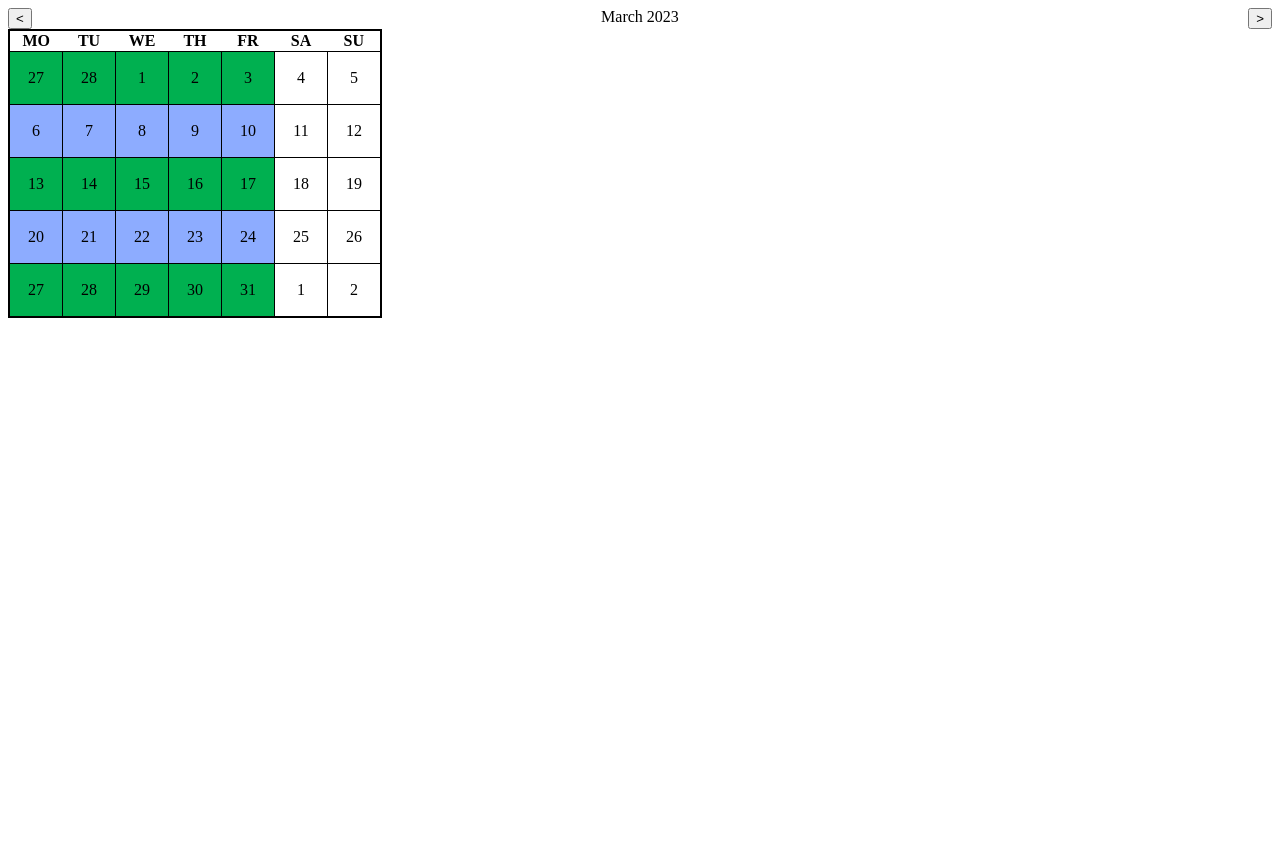
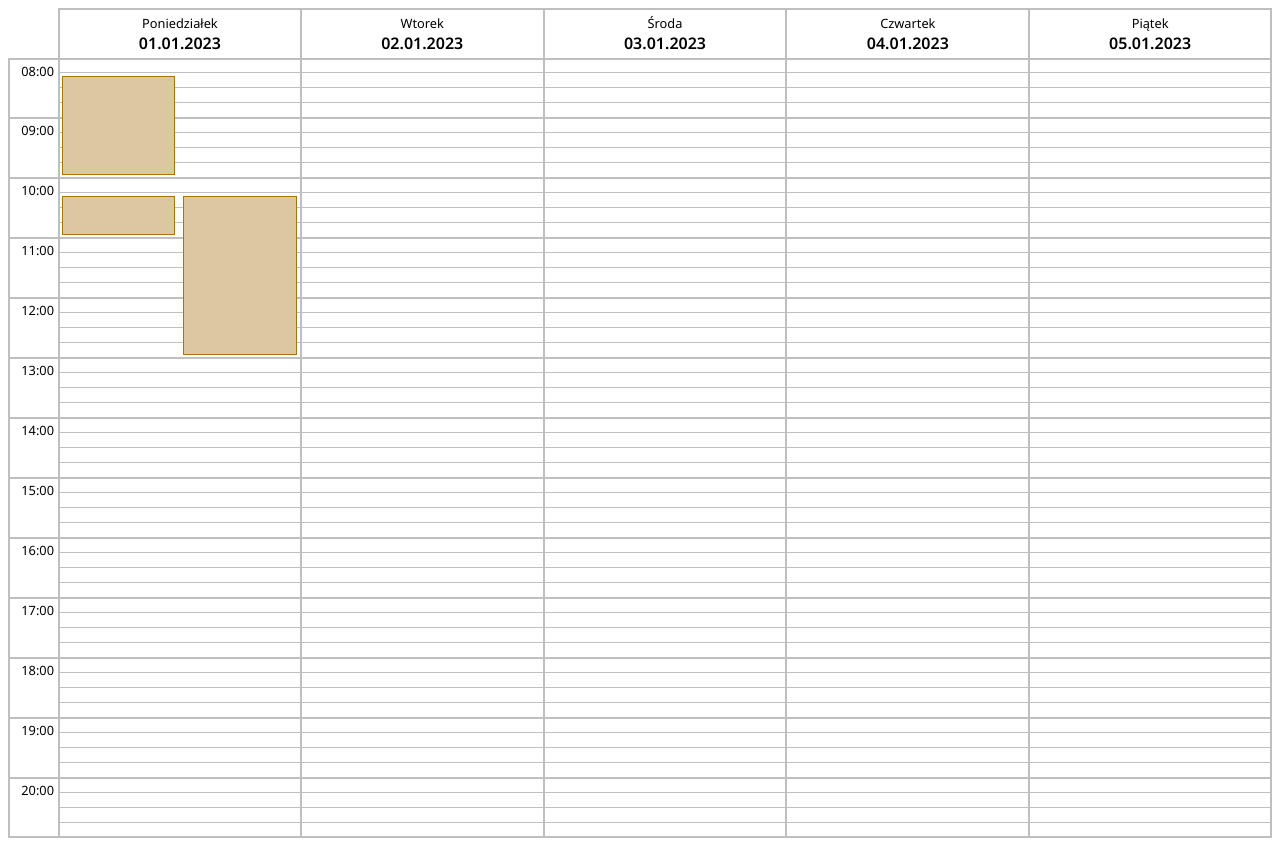
Before and after one commit to deyanix/student-schedule, a React (Vite) app: page / in a window 1280 px wide. Before the commit the page ends 800 px from the top, so only its background shows below. Built offline with nearby package versions, Linux system fonts and the light colour scheme.

Commit message:
Added Schedule component

```diff
--- a/index.html
+++ b/index.html
@@ -6,6 +6,14 @@
           content="width=device-width, user-scalable=no, initial-scale=1.0, maximum-scale=1.0, minimum-scale=1.0"/>
     <meta http-equiv="X-UA-Compatible" content="ie=edge"/>
     <title>Student schedule</title>
+    <link rel="preconnect" href="https://fonts.googleapis.com">
+    <link rel="preconnect" href="https://fonts.gstatic.com" crossorigin>
+    <link href="https://fonts.googleapis.com/css2?family=Noto+Sans:ital,wght@0,100;0,200;0,300;0,400;0,500;0,600;0,700;0,800;0,900;1,100;1,200;1,300;1,400;1,500;1,600;1,700;1,800;1,900&display=swap" rel="stylesheet">
+    <style>
+        body {
+            font-family: 'Noto Sans', sans-serif;
+        }
+    </style>
 </head>
 <body>
     <div id="app"></div>
--- a/package.json
+++ b/package.json
@@ -6,12 +6,14 @@
     "date-fns": "^2.29.3",
     "lodash": "^4.17.21",
     "react": "^18.2.0",
-    "react-dom": "^18.2.0"
+    "react-dom": "^18.2.0",
+    "styled-components": "^5.3.8"
   },
   "devDependencies": {
     "@types/lodash": "^4.14.191",
     "@types/react": "^18.0.28",
     "@types/react-dom": "^18.0.11",
+    "@types/styled-components": "^5.1.26",
     "@vitejs/plugin-react": "^3.1.0",
     "typescript": "^4.9.5",
     "vite": "^4.1.4"
--- a/src/App.tsx
+++ b/src/App.tsx
@@ -1,6 +1,6 @@
 import * as React from "react";
-import { Calendar } from "./components/Calendar/Calendar";
+import { Schedule } from "./components/Schedule/Schedule";
 
 export const App: React.FC = () => {
-  return <Calendar />;
+  return <Schedule />;
 };
--- /dev/null
+++ b/src/components/Schedule/Schedule.tsx
@@ -0,0 +1,165 @@
+import React from "react";
+import _ from "lodash";
+import styled from "styled-components";
+
+const ScheduleGridCell = styled.div`
+  border-width: 0 1px 1px 1px;
+  border-style: solid;
+  border-color: rgba(0, 0, 0, 0.25);
+
+  &:nth-child(4n + 1) {
+    border-top-width: 1px;
+  }
+
+  &:first-child {
+    border-top-width: 2px;
+  }
+
+  &:last-child {
+    border-bottom-width: 2px;
+  }
+`;
+
+const ScheduleGridColumn = styled.div`
+  display: contents;
+
+  &:first-child ${ScheduleGridCell} {
+    border-left-width: 2px;
+  }
+
+  &:last-child ${ScheduleGridCell} {
+    border-right-width: 2px;
+  }
+`;
+
+const ScheduleGrid = styled.div`
+  display: contents;
+`;
+
+const ScheduleVerticalHeader = styled.div`
+  display: contents;
+`;
+
+const ScheduleVerticalHeaderCell = styled.div`
+  border-width: 1px 0 1px 2px;
+  border-style: solid;
+  border-color: rgba(0, 0, 0, 0.25);
+  display: flex;
+  justify-content: flex-end;
+  align-items: start;
+  padding: 2px 4px 0 0;
+  font-size: 0.8rem;
+
+  &:first-child {
+    border-top-width: 2px;
+  }
+
+  &:last-child {
+    border-bottom-width: 2px;
+  }
+`;
+
+const ScheduleHorizontalHeader = styled.div`
+  display: contents;
+`;
+
+const ScheduleHorizontalHeaderCell = styled.div`
+  border-width: 2px 1px 0 1px;
+  border-style: solid;
+  border-color: rgba(0, 0, 0, 0.25);
+  display: flex;
+  justify-content: center;
+  align-items: center;
+  flex-direction: column;
+
+  &:first-child {
+    border-left-width: 2px;
+  }
+
+  &:last-child {
+    border-right-width: 2px;
+  }
+`;
+
+const ScheduleCard = styled.div`
+  background: #dcc7a2;
+  border: 1px solid #a97700;
+  margin: 3px 4px;
+`;
+
+export const Schedule: React.FC = () => {
+  return (
+    <div
+      style={{
+        display: "grid",
+        gridTemplateRows: "50px repeat(52, 15px)",
+        gridTemplateColumns: "50px repeat(10, 1fr)",
+      }}
+    >
+      <ScheduleGrid>
+        {_.times(5).map((column) => (
+          <ScheduleGridColumn>
+            {_.times(52).map((row) => (
+              <ScheduleGridCell
+                style={{
+                  gridRow: row + 2,
+                  gridColumn: `${column * 2 + 2} / ${(column + 1) * 2 + 2}`,
+                }}
+              />
+            ))}
+          </ScheduleGridColumn>
+        ))}
+      </ScheduleGrid>
+
+      <ScheduleVerticalHeader>
+        {_.times(13).map((row) => (
+          <ScheduleVerticalHeaderCell
+            style={{
+              gridRow: `${row * 4 + 2} / ${(row + 1) * 4 + 2}`,
+              gridColumn: 1,
+            }}
+          >
+            {(8 + row).toString().padStart(2, "0")}:00
+          </ScheduleVerticalHeaderCell>
+        ))}
+      </ScheduleVerticalHeader>
+
+      <ScheduleHorizontalHeader>
+        {["Poniedziałek", "Wtorek", "Środa", "Czwartek", "Piątek"].map(
+          (day, column) => (
+            <ScheduleHorizontalHeaderCell
+              style={{
+                gridRow: 1,
+                gridColumn: `${column * 2 + 2} / ${(column + 1) * 2 + 2}`,
+              }}
+            >
+              <div style={{ fontSize: "0.8rem" }}>{day}</div>
+              <div style={{ fontWeight: 600 }}>
+                {(column + 1).toString().padStart(2, "0")}.01.2023
+              </div>
+            </ScheduleHorizontalHeaderCell>
+          )
+        )}
+      </ScheduleHorizontalHeader>
+
+      <ScheduleCard
+        style={{
+          gridRow: "3 / 10",
+          gridColumn: 2,
+        }}
+      />
+      <ScheduleCard
+        style={{
+          gridRow: "11 / 14",
+          gridColumn: 2,
+        }}
+      />
+      <ScheduleCard
+        style={{
+          gridRow: "11 / 22",
+          gridColumn: 3,
+        }}
+      />
+    </div>
+  );
+};
```
Also changed, not shown: 2 other files (tests, documents, lock files or other folders).
